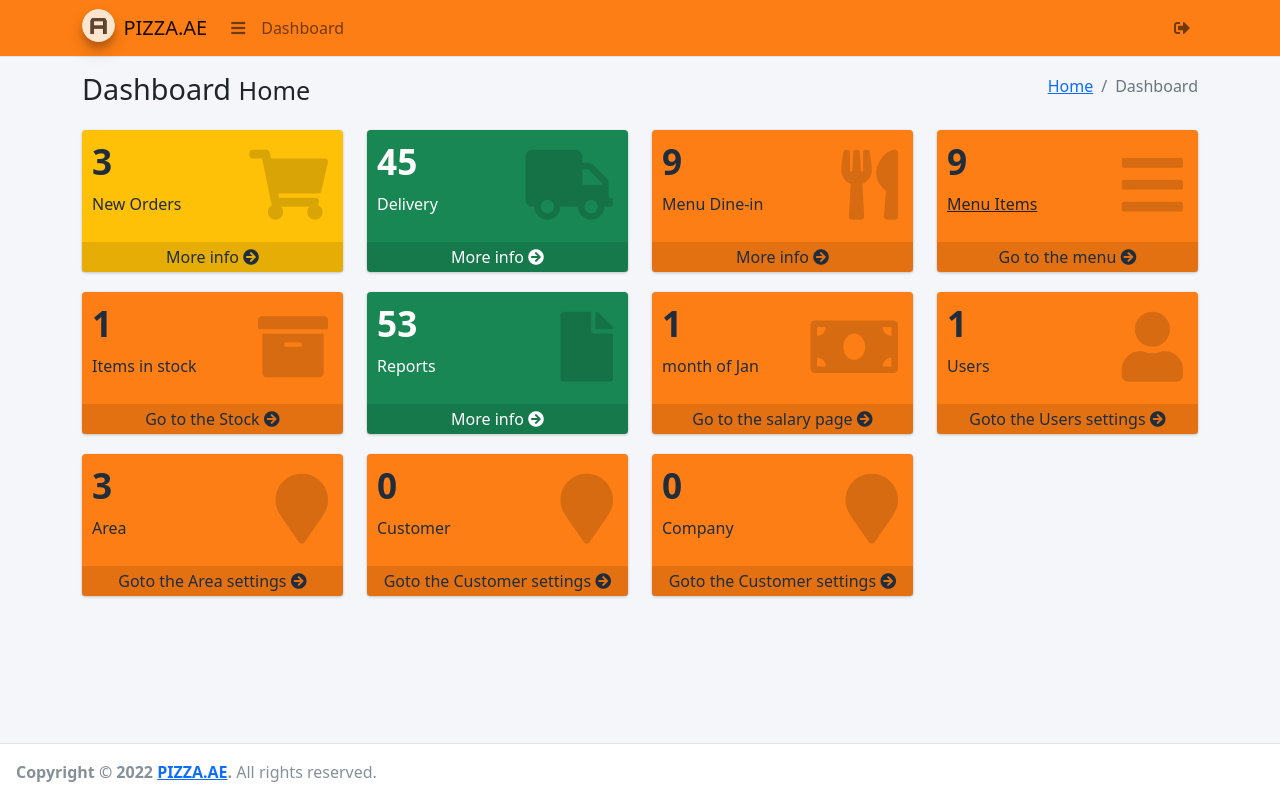
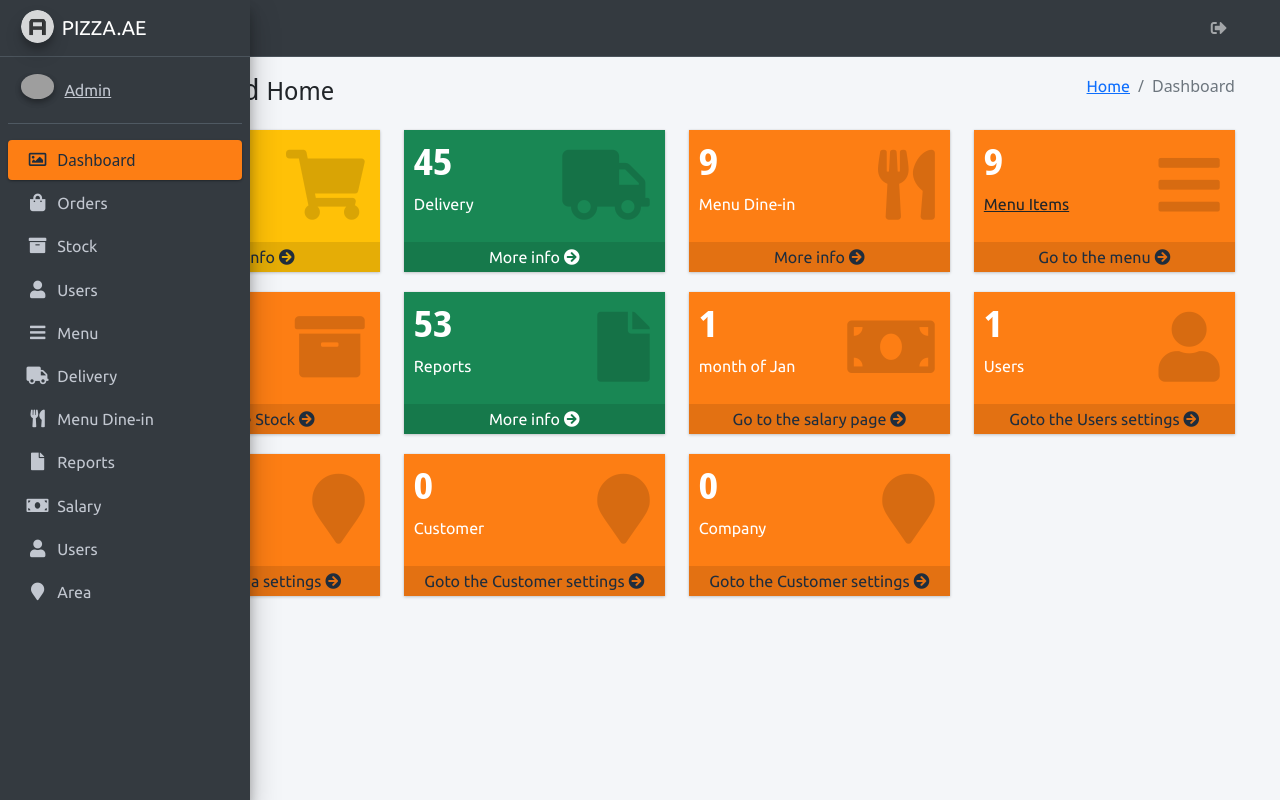
Before and after one commit to zamanehsani/pizza.ae, a Django app: page /dashboard/ in a window 1280 px wide. Run offline with Django 3.2, Linux system fonts and the light colour scheme; a user stored in the database is signed in; data comes from the database, SQL or seed files in the repository; both versions use the stored data as it was after the commit; tables that the repository leaves empty hold one stand-in row (values such as "Sample post"); parts of the project's set-up code (start-up, migrations or seed data) failed here and were passed over; some libraries are stand-ins or nearby versions; grey boxes are pictures that could not be loaded.

Commit message:
updated the dashboard

```diff
--- a/dashboard/templates/dashboard/base.html
+++ b/dashboard/templates/dashboard/base.html
@@ -10,59 +10,36 @@ scratch. This page gets rid of all links and provides the needed markup only.
   <meta name="viewport" content="width=device-width, initial-scale=1">
   <title>{%if page_title %} {{page_title}} {% else %} PIZZA{%endif%}</title>
 
-
-
-<!--
-  <link rel="preconnect" href="https://fonts.googleapis.com">
-  <link rel="preconnect" href="https://fonts.gstatic.com" crossorigin> -->
-  <link href="https://fonts.googleapis.com/css2?family=IBM+Plex+Sans&display=swap" rel="stylesheet">
-
-  <!-- Google Font: Source Sans Pro -->
-  <link rel="stylesheet" href="https://fonts.googleapis.com/css?family=Source+Sans+Pro:300,400,400i,700&display=fallback">
   <!-- Font Awesome Icons -->
   <link rel="stylesheet" href="{% static 'plugins/fontawesome-free/css/all.min.css' %}">
-  <!-- <link rel="stylesheet" href="https://maxcdn.bootstrapcdn.com/font-awesome/4.5.0/css/font-awesome.min.css"> -->
   <!-- Theme style -->
   <link rel="stylesheet" href="{% static 'dist/css/adminlte.min.css' %}">
+
   <link href="https://cdn.jsdelivr.net/npm/bootstrap@5.0.2/dist/css/bootstrap.min.css" rel="stylesheet" integrity="sha384-EVSTQN3/azprG1Anm3QDgpJLIm9Nao0Yz1ztcQTwFspd3yD65VohhpuuCOmLASjC" crossorigin="anonymous">
   {% block css %} {% endblock css %}
 
   <style>
-    .header-font{
-      font-family: 'IBM Plex Sans', sans-serif;
-    }
+    @import url('https://fonts.googleapis.com/css2?family=Noto+Sans+Display:wght@600&display=swap');
+    @import url('https://fonts.googleapis.com/css2?family=Ubuntu&display=swap');
+    h1,h2,h3,h4,h5,h6, .title-fonts, .header-font{ font-family: 'Noto Sans Display', sans-serif; }
+    p, a, i, span, .body-font{font-family: 'Ubuntu', sans-serif;}
+
   </style>
 </head>
-<body class="hold-transition sidebar-collapse layout-top-nav">
+<body class="hold-transition sidebar-collapse layout-top-nav sidebar-mini sidebar-closed sidebar-collapse">
 <div class="wrapper">
 
   <!-- Navbar -->
-  <nav class="main-header navbar navbar-expand-md navbar-light navbar-orange">
+  <!-- main-header navbar navbar-expand navbar-white navbar-light -->
+  <nav class="main-header navbar navbar-expand-lg navbar-dark">
     <div class="container">
       <a href="{% url 'dashboard:dashboard' %}" class="navbar-brand">
-        <img src="{% static 'dist/img/AdminLTELogo.png' %}" alt="AdminLTE Logo" class="brand-image img-circle elevation-3" style="opacity: .8">
         <span class="brand-text font-weight-light">PIZZA.AE</span>
       </a>
 
       <button class="navbar-toggler" type="button" data-toggle="collapse" data-widget="pushmenu" aria-controls="navbarCollapse" aria-expanded="false" aria-label="Toggle navigation">
         <span class="navbar-toggler-icon"></span>
       </button>
-
-      <div class="collapse navbar-collapse order-3" id="navbarCollapse">
-        <!-- Left navbar links -->
-        <ul class="navbar-nav">
-          <li class="nav-item">
-            <a class="nav-link" title="open menu" data-widget="pushmenu" href="#" role="button"><i class="fas fa-bars"></i></a>
-          </li>
-          <li class="nav-item">
-            <a href="#" class="nav-link">Dashboard</a>
-          </li>
-
-        </ul>
-
-        <!-- SEARCH FORM -->
-
-      </div>
 
       <!-- Right navbar links -->
       <ul class="order-1 order-md-3 navbar-nav navbar-no-expand ml-auto">
@@ -89,13 +66,13 @@ scratch. This page gets rid of all links and provides the needed markup only.
       <!-- Sidebar user (optional) -->
       <div class="user-panel mt-3 pb-3 mb-3 d-flex">
         <div class="image">
+          {% if user.is_authenticated %}
           <img src="{{user.profile.photo.url}}" class="img-circle elevation-2" alt="User Image">
+          {% endif %}
         </div>
         <div class="info">
           {% if user.is_authenticated %}
             <a href="{% url 'dashboard:profile' pk=user.id %}" class="d-block">{{user|title}}</a>
-          {% else %}
-
           {% endif %}
         </div>
       </div>
@@ -103,8 +80,6 @@ scratch. This page gets rid of all links and provides the needed markup only.
       <!-- Sidebar Menu -->
       <nav class="mt-2">
         <ul class="nav nav-pills nav-sidebar flex-column" data-widget="treeview" role="menu" data-accordion="false">
-          <!-- Add icons to the links using the .nav-icon class
-               with font-awesome or any other icon font library -->
 
           <li class="nav-item">
             <a href="{%url 'dashboard:dashboard'%}" class="nav-link {% if page_title == 'Dashboard' %} active {% endif %} ">
@@ -210,7 +185,7 @@ scratch. This page gets rid of all links and provides the needed markup only.
         <div class="container">
           <div class="alert {{ message.tags }} alert-dismissible shadow fade show" role="alert">
               <button type="button" class="close" data-dismiss="alert" aria-label="Close">
-                  <span aria-hidden="true">&times;</span>
+                <span aria-hidden="true">&times;</span>
               </button>
               {{ message | safe }}
           </div>
@@ -229,15 +204,6 @@ scratch. This page gets rid of all links and provides the needed markup only.
   </aside>
   <!-- /.control-sidebar -->
 
-  <!-- Main Footer -->
-  <footer class="main-footer">
-    <!-- To the right -->
-    <!-- <div class="float-right d-none d-sm-inline">
-      Anything you want
-    </div> -->
-    <!-- Default to the left -->
-    <strong>Copyright &copy; {% now "Y" %} <a href="http://www.pizza.ae">PIZZA.AE</a>.</strong> All rights reserved.
-  </footer>
 </div>
 <!-- ./wrapper -->
 
--- a/dashboard/templates/dashboard/index.html
+++ b/dashboard/templates/dashboard/index.html
@@ -34,14 +34,16 @@
           {% if perms.dashboard.view_order %}
           <div class="col-lg-3 col-6">
             <!-- small box -->
-            <div class="small-box bg-warning">
+            <div class="small-box bg-warning rounded-0">
+
               <div class="inner">
-                <h3>{{orders}}</h3>
-                <p>New Orders</p>
+                <h3 class="text-white">{{orders}}</h3>
+                <p class="text-white">New Orders</p>
               </div>
               <div class="icon">
                 <i class="fas fa-shopping-cart"></i>
               </div>
+
               <a href="{% url 'dashboard:order' %}" class="small-box-footer">More info <i class="fas fa-arrow-circle-right"></i></a>
             </div>
           </div>
@@ -51,10 +53,10 @@
           {% if perms.dashboard.view_delivery %}
           <div class="col-lg-3 col-6">
             <!-- small box -->
-            <div class="small-box bg-success">
+            <div class="small-box rounded-0 bg-success">
               <div class="inner">
-                <h3>45<sup style="font-size: 20px"></sup></h3>
-                <p>Delivery</p>
+                <h3 class="text-white">45<sup style="font-size: 20px"></sup></h3>
+                <p class="text-white">Delivery</p>
               </div>
               <div class="icon">
                 <i class="fas fa-truck"></i>
@@ -67,11 +69,11 @@
           {% if perms.dashboard.view_menu %}
           <div class="col-lg-3 col-6">
             <!-- small box -->
-            <div class="small-box bg-orange">
+            <div class="small-box rounded-0 bg-orange">
               <div class="inner">
-                <h3>{{menus}}</h3>
+                <h3 class="text-white">{{menus}}</h3>
 
-                <p>Menu Dine-in</p>
+                <p class="text-white">Menu Dine-in</p>
               </div>
               <div class="icon">
                 <i class="fas fa-utensils"></i>
@@ -84,11 +86,11 @@
           {% if perms.dashboard.view_menu %}
           <div class="col-lg-3 col-6">
             <!-- small box -->
-            <div class="small-box bg-orange">
+            <div class="small-box rounded-0 bg-orange">
               <div class="inner">
-                <h3>{{menus}}</h3>
+                <h3 class="text-white">{{menus}}</h3>
 
-                <p> <a href="#" class="text-dark"> Menu Items</a> </p>
+                <p class="text-white"> <a href="#" class="text-dark"> Menu Items</a> </p>
               </div>
               <div class="icon">
                 <i class="fas fa-bars"></i>
@@ -101,10 +103,10 @@
           {% if perms.dashboard.view_stock %}
           <div class="col-lg-3 col-6">
             <!-- small box -->
-            <div class="small-box bg-orange">
+            <div class="small-box rounded-0 bg-orange">
               <div class="inner">
-                <h3>{{stocks}}</h3>
-                <p> Items in stock</p>
+                <h3 class="text-white">{{stocks}}</h3>
+                <p class="text-white"> Items in stock</p>
               </div>
               <div class="icon">
                 <i class="fas fa-archive"></i>
@@ -118,11 +120,11 @@
           {% if perms.dashboard.view_report %}
           <div class="col-lg-3 col-6">
             <!-- small box -->
-            <div class="small-box bg-success">
+            <div class="small-box rounded-0 bg-success">
               <div class="inner">
-                <h3>53<sup style="font-size: 20px"></sup></h3>
+                <h3 class="text-white">53<sup style="font-size: 20px"></sup></h3>
 
-                <p>Reports</p>
+                <p class="text-white">Reports</p>
               </div>
               <div class="icon">
                 <i class="fas fa-file"></i>
@@ -135,11 +137,11 @@
           {% if perms.dashboard.view_staff_salary %}
           <div class="col-lg-3 col-6">
             <!-- small box -->
-            <div class="small-box bg-orange">
+            <div class="small-box rounded-0 bg-orange">
               <div class="inner">
-                <h3>{{salaries}}</h3>
+                <h3 class="text-white">{{salaries}}</h3>
 
-                <p>month of {% now "M" %}</p>
+                <p class="text-white">month of {% now "M" %}</p>
               </div>
               <div class="icon">
                 <i class="fa fa-money-bill"></i>
@@ -154,11 +156,11 @@
             {% if perms.dashboard.view_user %}
             <div class="col-lg-3 col-6">
             <!-- small box -->
-            <div class="small-box bg-orange">
+            <div class="small-box rounded-0 bg-orange">
               <div class="inner">
-                <h3>{{users}}</h3>
+                <h3 class="text-white">{{users}}</h3>
 
-                <p>Users</p>
+                <p class="text-white">Users</p>
               </div>
               <div class="icon">
                 <i class="fas fa-user"></i>
@@ -173,11 +175,11 @@
             {% if perms.dashboard.view_user %}
             <div class="col-lg-3 col-6">
             <!-- small box -->
-            <div class="small-box bg-orange">
+            <div class="small-box rounded-0 bg-orange">
               <div class="inner">
-                <h3>3</h3>
+                <h3 class="text-white">3</h3>
 
-                <p>Area</p>
+                <p class="text-white">Area</p>
               </div>
               <div class="icon">
                 <i class="fas fa-map-marker"></i>
@@ -191,11 +193,11 @@
           {% if perms.dashboard.view_customer %}
           <div class="col-lg-3 col-6">
             <!-- small box -->
-            <div class="small-box bg-orange">
+            <div class="small-box rounded-0 bg-orange">
               <div class="inner">
-                <h3>0</h3>
+                <h3 class="text-white">0</h3>
 
-                <p>Customer</p>
+                <p class="text-white">Customer</p>
               </div>
               <div class="icon">
                 <i class="fas fa-map-marker"></i>
@@ -208,11 +210,11 @@
           {% if perms.dashboard %}
           <div class="col-lg-3 col-6">
             <!-- small box -->
-            <div class="small-box bg-orange">
+            <div class="small-box rounded-0 bg-orange">
               <div class="inner">
-                <h3>0</h3>
+                <h3 class="text-white">0</h3>
 
-                <p>Company</p>
+                <p class="text-white">Company</p>
               </div>
               <div class="icon">
                 <i class="fas fa-map-marker"></i>
--- a/pizza/settings.py
+++ b/pizza/settings.py
@@ -20,7 +20,7 @@ SECRET_KEY = os.environ.get('SECRET_KEY') #"django-insecure-p$kk^ylq11+utti@skpp
 # SECURITY WARNING: don't run with debug turned on in production!
 DEBUG = eval(os.environ.get('DEBUG'))
 
-ALLOWED_HOSTS = ['127.0.0.1','10.125.101.61','192.168.1.100','www.pizza.ae','192.168.1.114','10.125.108.82','pizza.ae','192.168.0.141','192.168.1.191','pizza-ae.herokuapp.com']
+ALLOWED_HOSTS = ['127.0.0.1','www.pizza.ae','pizza.ae','192.168.0.142','pizza-ae.herokuapp.com']
 # Application definition
 INSTALLED_APPS = [
     "django.contrib.admin",
```
Also changed, not shown: dashboard/templates/dashboard/order.html (+27 -27 lines), db.sqlite3.
